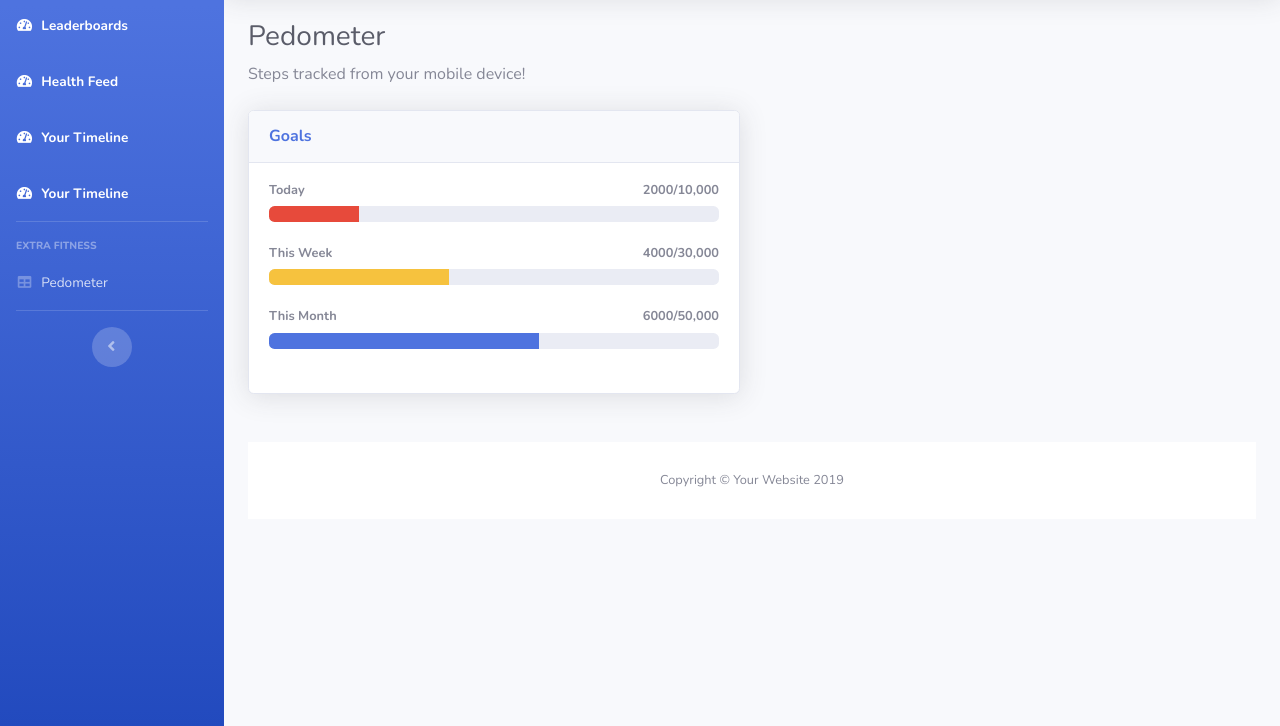
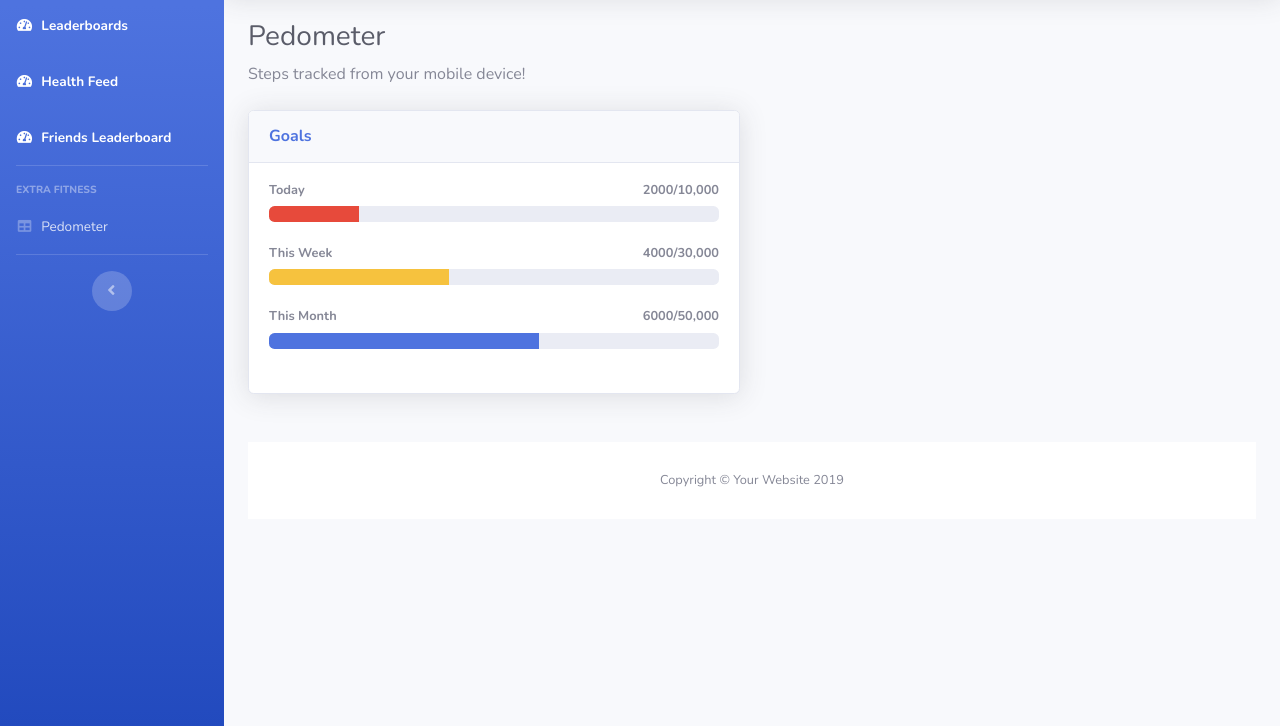
Before and after one commit to Haley-Jang/PickHack, a website with bundled scripts: page tables.html in a window 1280 px wide. Shown: the part 74-800 px from the top of the page. Built offline with nearby package versions, Linux system fonts and the light colour scheme.

Commit message:
Update tables.html

```diff
--- a/tables.html
+++ b/tables.html
@@ -52,16 +52,12 @@
           <span>Health Feed</span></a>
       </li>
 
-      <li class="nav-item active">
-        <a class="nav-link" href="blank 2.html">
-          <i class="fas fa-fw fa-tachometer-alt"></i>
-          <span>Your Timeline</span></a>
-      </li>
+
 
       <li class="nav-item active">
           <a class="nav-link" href="blank 2 copy.html">
             <i class="fas fa-fw fa-tachometer-alt"></i>
-            <span>Your Timeline</span></a>
+            <span>Friends Leaderboard</span></a>
         </li>
 
       <!-- Divider -->
```
